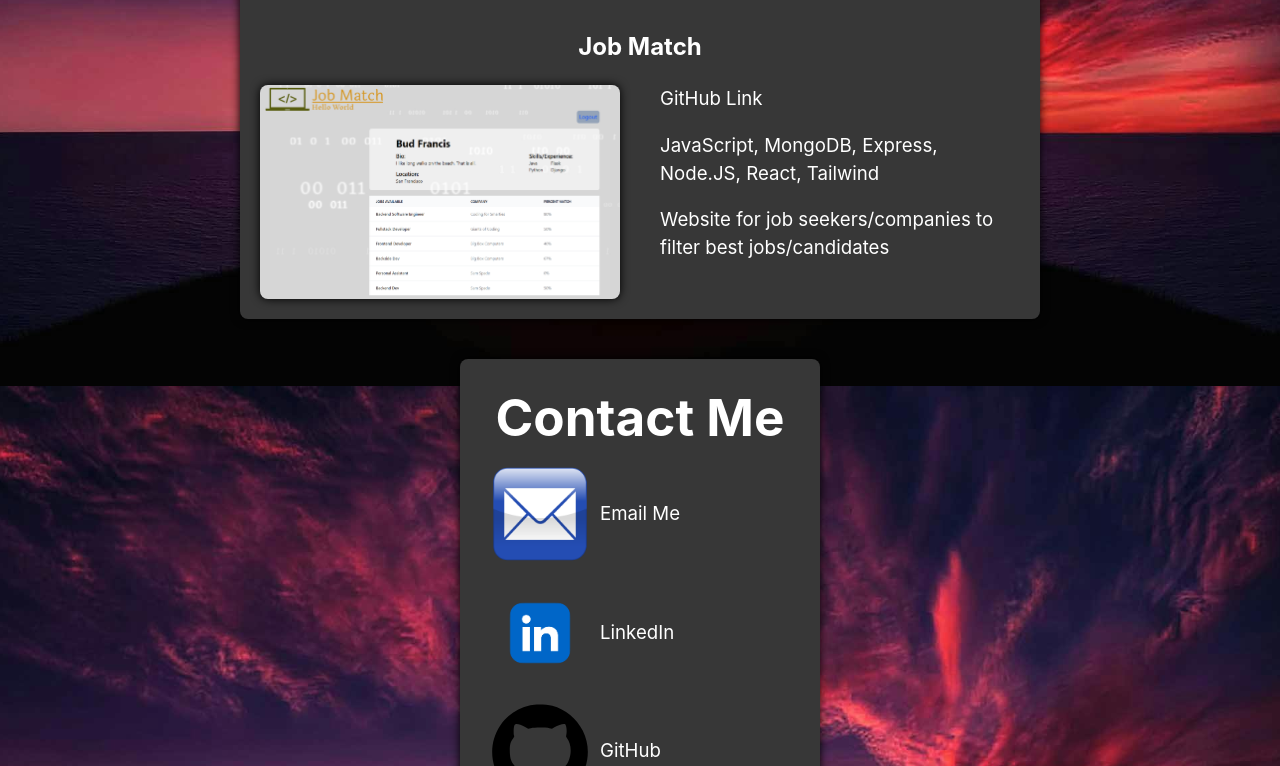
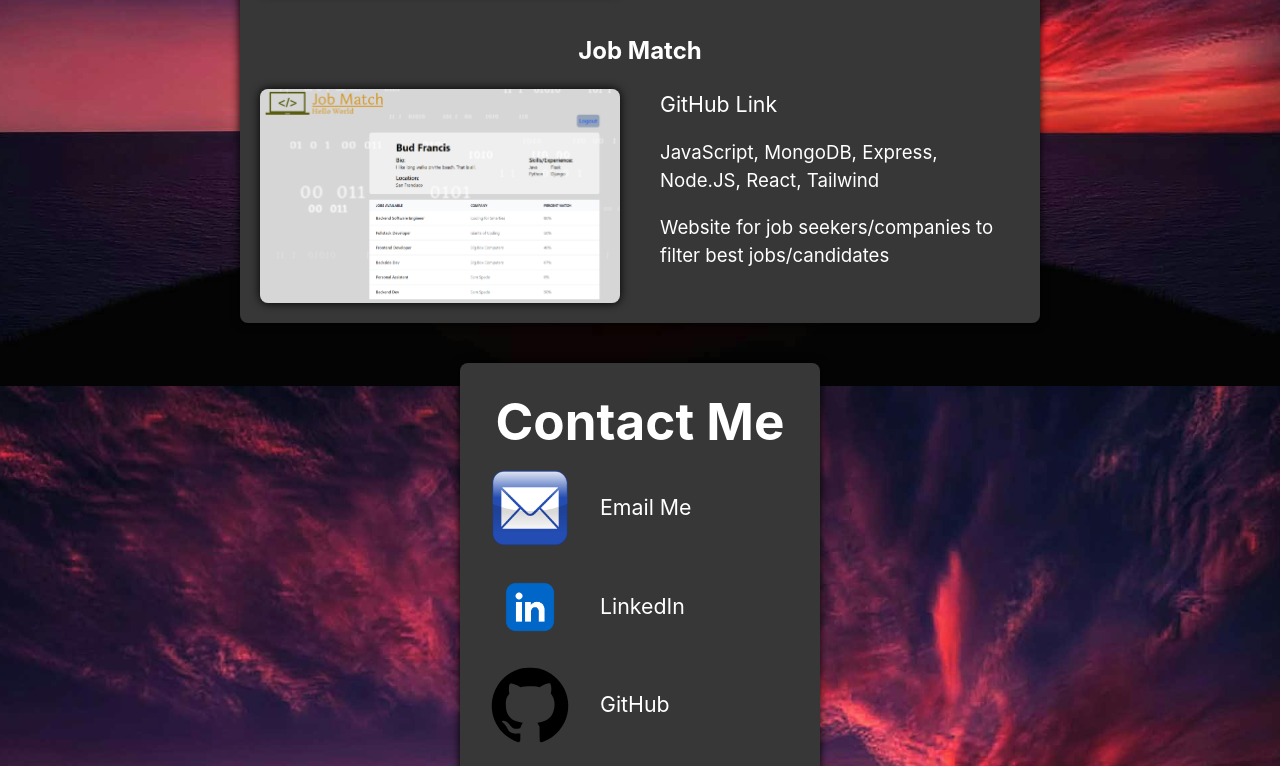
Before and after one commit to Wbradmeyer/vitePortfolio, a Vue app: page / in a window 1280 px wide. Shown: the part 2014-2780 px from the top of the page. Built offline with nearby package versions, Linux system fonts and the light colour scheme.

Commit message:
resize contact elements

```diff
--- a/src/components/Contact.vue
+++ b/src/components/Contact.vue
@@ -55,8 +55,12 @@
     }
 
     img {
-        max-width: 100px;
-        margin-right: 10px;
+        max-width: 80px;
+        margin-right: 30px;
+    }
+
+    a {
+        font-size: 16pt;
     }
 
     p {
```
